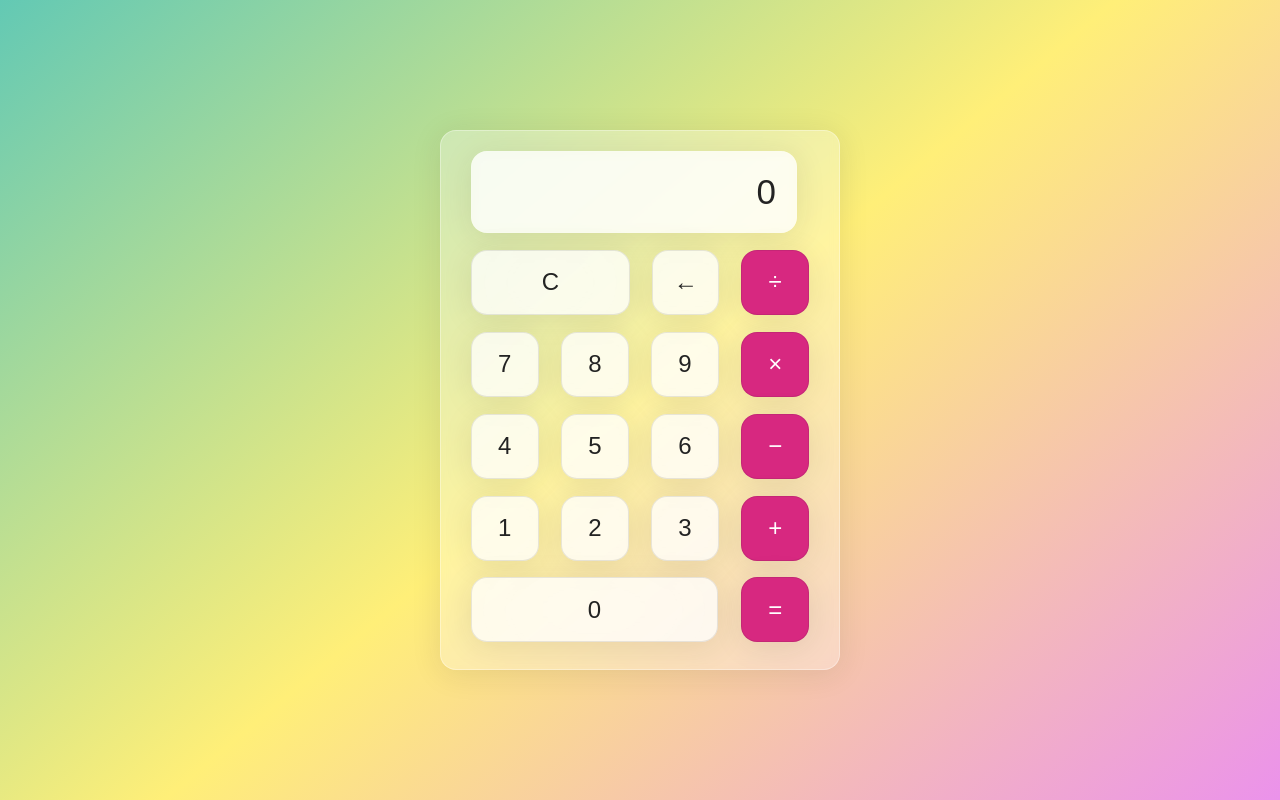
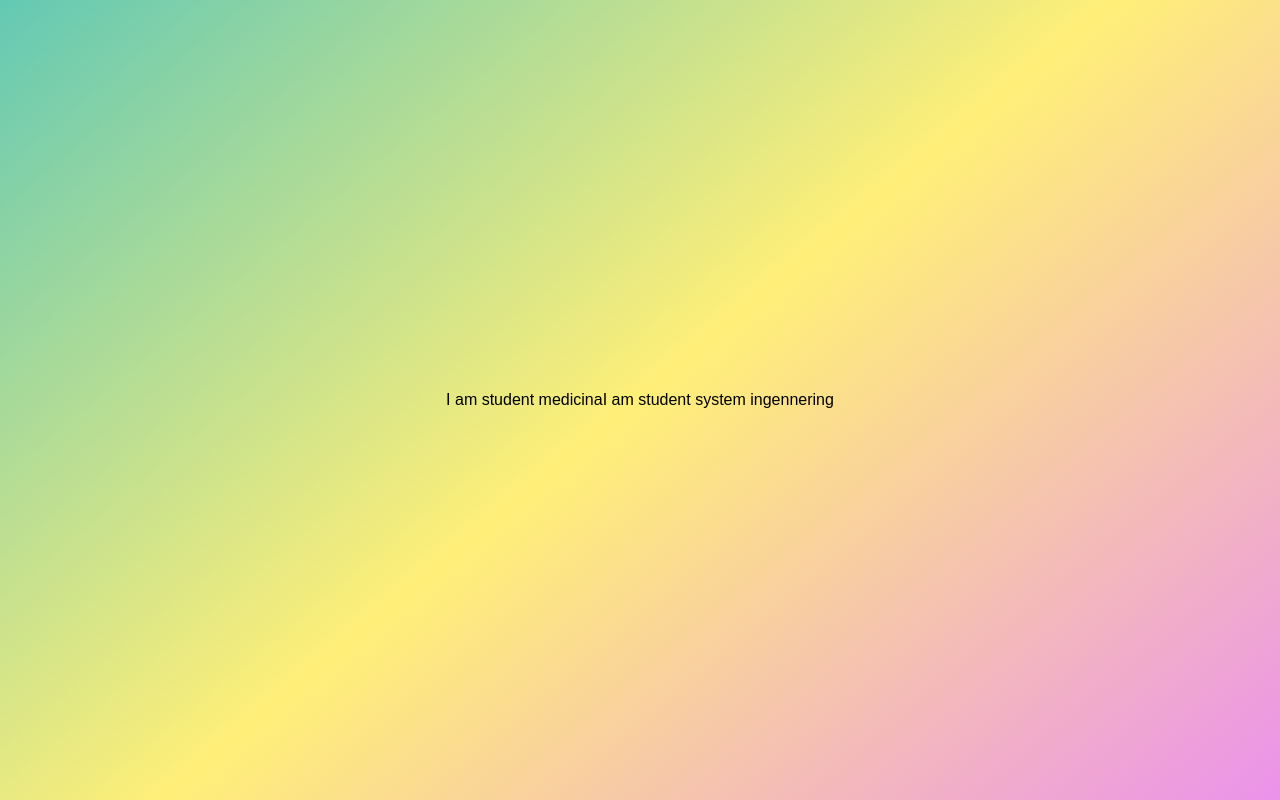
Before and after one commit to SauMendoza/TomyCreators, a plain HTML site: page index.html in a window 1280 px wide. Drawn offline with Linux system fonts and the light colour scheme.

Commit message:
Actualizacion
empezare a crear mi portafolio

```diff
--- a/index.html
+++ b/index.html
@@ -4,80 +4,19 @@
     <meta charset="UTF-8">
     <meta name="viewport" content="width=device-width, initial-scale=1.0">
     <link rel="stylesheet" href="style.css">
-    <title>calculator asmr</title>
+    <title>PORTAFOLIO PERSONAL</title>
 </head>
 <body>
-
-     <div class="wrapper">
-        <section class="screen">
-            0
-        </section>
-        <section class="calc-buttons">
-            <div class="calc-button-row">
-                <button class="calc-button double">
-                    C
-                </button>
-                <button class="calc-button">
-                    &larr;
-                </button>
-                <button class="calc-button">
-                    &divide;
-                </button>
-            </div>
-            <div class="calc-button-row">
-                <button class="calc-button">
-                    7
-                </button>
-                <button class="calc-button">
-                    8
-                </button>
-                <button class="calc-button">
-                    9
-                </button><button class="calc-button">
-                    &times;
-                </button>
-            </div>
-            <div class="calc-button-row">
-                <button class="calc-button">
-                    4
-                </button>
-                <button class="calc-button">
-                    5
-                </button>
-                <button class="calc-button">
-                    6
-                </button>
-                <button class="calc-button">
-                    &minus;
-                </button>
-            </div>
-            <div class="calc-button-row">
-                <button class="calc-button">
-                    1
-                </button>
-                <button class="calc-button">
-                    2
-                </button>
-                <button class="calc-button">
-                    3
-                </button>
-                <button class="calc-button">
-                    &plus;
-                </button>
-            </div>
-
-            <div class="calc-button-row">
-                <button class="calc-button triple">
-                    0
-                </button>
-                <button class="calc-button">
-                    &equals;
-                </button>
-            </div>
-        </section>
-     </div>
-
-
+<div>
+    <p>
+        I am student medicina
+    </p>
+</div>
+<div>
+    <p>
+        I am student system ingennering
+    </p>
+</div>
     <script src="script.js"></script>
 </body>
 </html>
--- a/script.js
+++ b/script.js
@@ -29,7 +29,7 @@ function handleSymbol(symbol){
             runningTotal = 0;
             break;
             case "←":
-                if(buffer.length ===1){
+                if(buffer.length ==1){
                     buffer = "0";
                 }else{
                     buffer = buffer.substring(0, buffer.length - 1);
```
